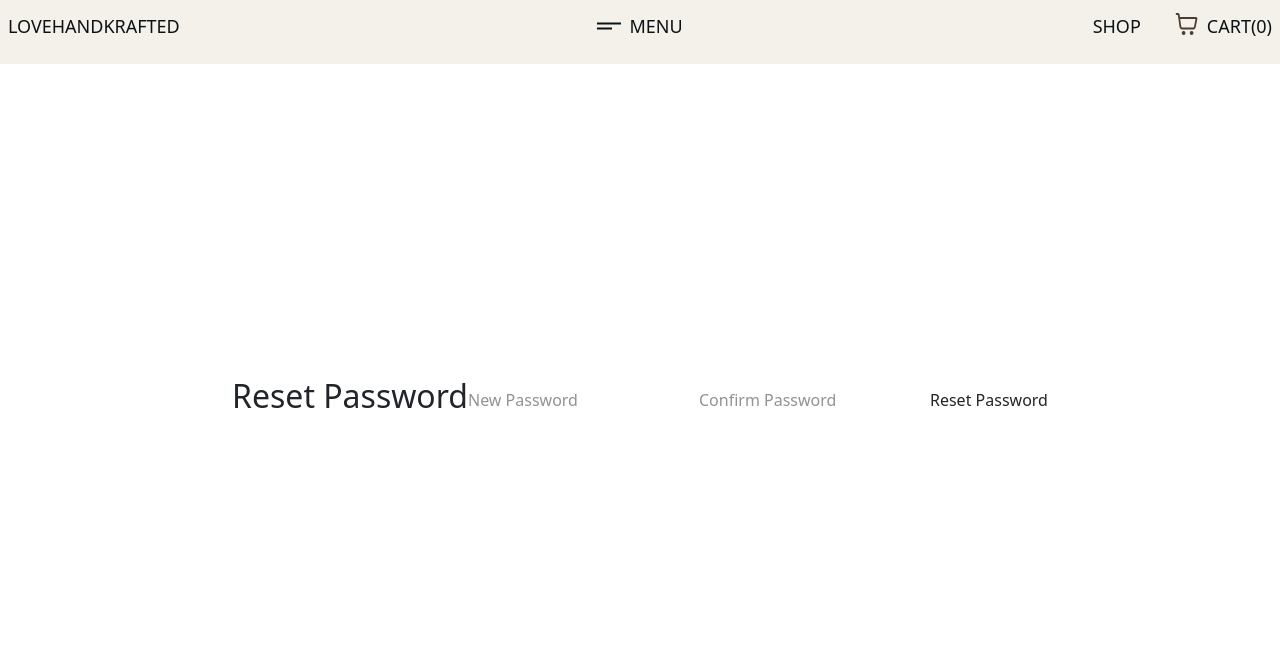
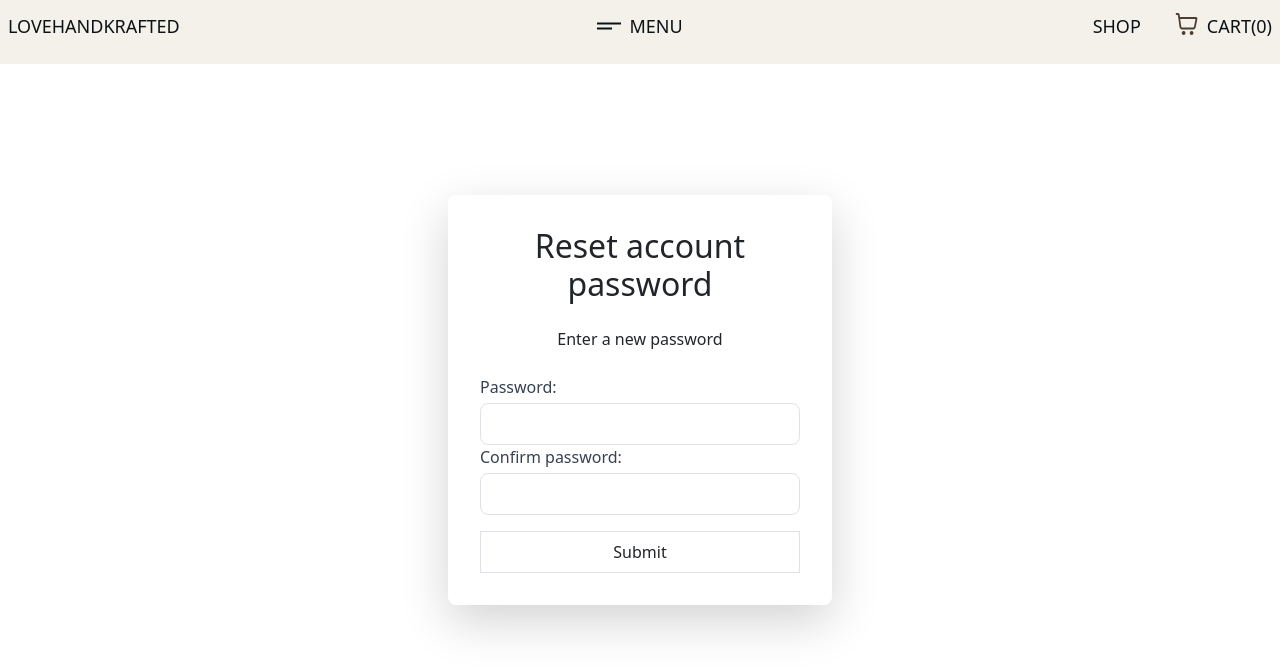
Before and after one commit to dioeos/lovehandkrafted-website, a React (Vite) app in the folder frontend/: page /account/password-reset/confirm/1/1 in a window 1280 px wide. Shown: the top 672 px of the page. Built offline with nearby package versions, Linux system fonts and the light colour scheme; no server answers.

Commit message:
Implemented error handling functionality for changing password

```diff
--- a/frontend/src/pages/PasswordConfirm/PasswordConfirm.jsx
+++ b/frontend/src/pages/PasswordConfirm/PasswordConfirm.jsx
@@ -1,14 +1,15 @@
 import {  useEffect,useState } from "react";
 import { useParams } from "react-router-dom";
-import axios from "axios";
 import api from "../../utils/lib/api";
 
 const PasswordConfirm = () => {
-    console.log("WENT TO PASSWORD CONFIRM")
-    const { uid, token } = useParams(); // Get token from URL
+    const { uid, token } = useParams();
     const [password, setPassword] = useState("");
     const [confirmPassword, setConfirmPassword] = useState("");
-    const [message, setMessage] = useState("");
+
+    const [loading, setLoading] = useState(null)
+    const [error, setError] = useState(null);
+    const [success, setSuccess] = useState(null);
 
     useEffect(() => {
         console.log("Extracted UID:", uid, "Token:", token);
@@ -16,8 +17,14 @@ const PasswordConfirm = () => {
 
     const handleSubmit = async (e) => {
         e.preventDefault();
+        setLoading(null);
+        setError(null);
+        setSuccess(null);
+
+
         if (password !== confirmPassword) {
-            setMessage("Passwords do not match!");
+            setError("Passwords do not match.")
+            setLoading(false);
             return;
         }
 
@@ -29,34 +36,93 @@ const PasswordConfirm = () => {
                 token: token,
             });
             if (response.status === 200) {
-                setMessage("Password has been reset successfully!");
+                setSuccess("Password has been reset successfully!")
             }
         } catch (error) {
-            setMessage("Error resetting password.");
+            console.log(error.response.data)
+            if (error.response && error.response.data) {
+                const errorData = error.response.data;
+
+                if (errorData.token) {
+                    setError("Invalid or expired password reset link.")
+                } else if (errorData.uid) {
+                    setError("Invalid or expored password reset link.")
+                } else if (errorData.new_password1 || errorData.new_password2) {
+                    const passwordErrors = errorData.new_password || errorData.new_password2;
+
+                    if (passwordErrors.includes("This password is too similar to the username.")) {
+                        setError("Your password is too similar to your username.");
+                    } else if (passwordErrors.includes("This password is too short.")) {
+                        setError("Your password must be at least 8 characters long.");
+                    } else if (passwordErrors.includes("This password is too common.")) {
+                        setError("This password is too common. Choose a more secure password.");
+                    } else if (passwordErrors.includes("This password is entirely numeric.")) {
+                        setError("Your password cannot be entirely numeric.");
+                    } else {
+                        setError("Invalid password. Please try a stronger one.");
+                    }
+                } else {
+                    console.log("none of the cases")
+                    setError("Error resetting password. Please try again.")
+                }
+            } else {
+                console.log("Skipped if")
+                setError("Error resetting password. Please try again.")
+            }
+        } finally {
+            setLoading(false);
         }
     };
 
     return (
         <div className="h-screen flex items-center justify-center">
-            <h2>Reset Password</h2>
-            <form onSubmit={handleSubmit}>
+            <div className="bg-white p-8 shadow-lg rounded-lg w-96">
+                <h2 className="text-2xl font-semibold text-center mb-4">
+                    Reset account password
+                </h2>
+
+                <p className="font-light text-center mb-4">
+                    Enter a new password
+                </p>
+
+                {error && <div className="text-red-600 text-sm text-center mb-2">{error}</div>}
+                {success && <div className="text-green-600 text-sm text-center mb-2">{success}</div>}
+
+                <form onSubmit={handleSubmit} className="space-y-4">
+                    <div>
+                        <label htmlFor="password1" className="block text-gray-700 font-medium">Password:</label>
                         <input
                             type="password"
-                    placeholder="New Password"
+                            id="password1"
                             value={password}
                             onChange={(e) => setPassword(e.target.value)}
                             required
-                />
+                            className="w-full mt-1 px-4 py-2 border rounded-lg focus:ring-2 focus:ring-blue-500 focus:border-blue-500"
+                        >
+                        </input>
+
+
+                        <label htmlFor="password2" className="block text-gray-700 font-medium">Confirm password:</label>
                         <input
                             type="password"
-                    placeholder="Confirm Password"
+                            id="password2"
                             value={confirmPassword}
                             onChange={(e) => setConfirmPassword(e.target.value)}
                             required
-                />
-                <button type="submit">Reset Password</button>
+                            className="w-full mt-1 px-4 py-2 border rounded-lg focus:ring-2 focus:ring-blue-500 focus:border-blue-500"
+                        >
+                        </input>
+                    </div>
+
+                    <button
+                        type="submit"
+                        className="w-full flex items-center justify-center border border-gray-300 py-2 rounded-lg hover:bg-gray-100 transition"
+                    >
+                        {loading ? "Processing..." : "Submit"}
+                    </button>
+
                 </form>
-            {message && <p>{message}</p>}
+            </div>
         </div>
     );
 };
```
Lines whose indentation alone changed are shown as unchanged.
